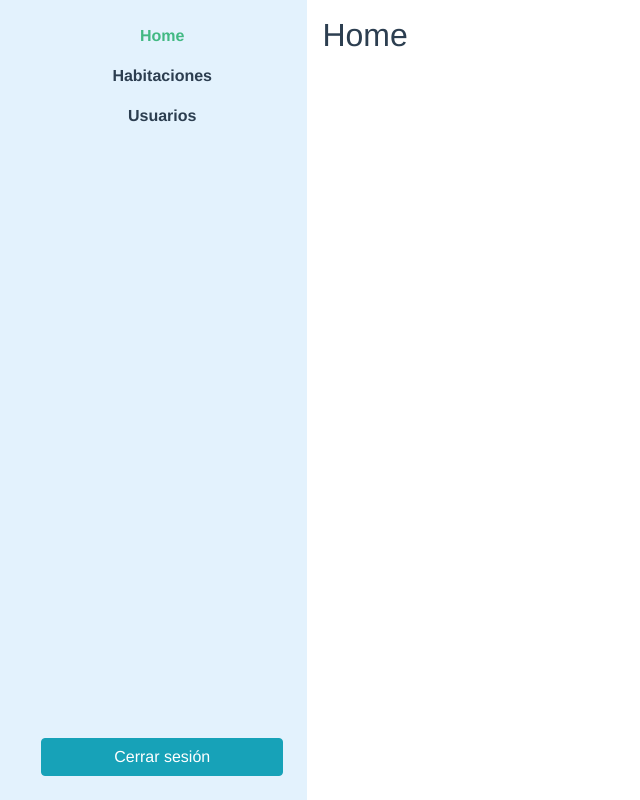
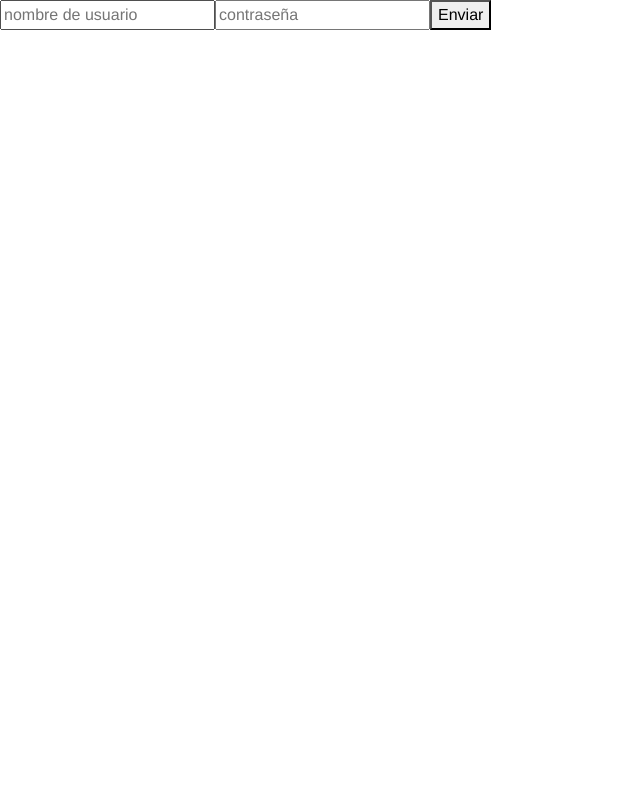
Before and after one commit to victorfch/nice-tidy-project, a Vue app in the folder src/front/: page /habitaciones in a window 1280 px wide. Shown: the whole page, without its empty margins (0-640 px from the left). Built offline with nearby package versions, Linux system fonts and the light colour scheme.

Commit message:
login usuario, falta securizar rutas

```diff
--- a/src/front/src/App.vue
+++ b/src/front/src/App.vue
@@ -1,18 +1,30 @@
 <template>
-  <div class="row">
-    <navbar />
-    <div class="container col-md-9 mt-3">
-      <router-view />
+  <div v-if="loged">
+    <div class="row">
+      <navbar />
+      <div class="container col-md-9 mt-3">
+        <router-view />
+      </div>
     </div>
+  </div>
+  <div v-else>
+    <login />
   </div>
 </template>
 <script>
 import Navbar from "./components/Navbar.vue";
+import Login from "./views/Login.vue";
 export default {
   components: {
     Navbar,
+    Login,
   },
   name: "App",
+  computed: {
+    loged() {
+      return localStorage.login;
+    },
+  },
 };
 </script>
 <style>
--- a/src/front/src/components/Navbar.vue
+++ b/src/front/src/components/Navbar.vue
@@ -30,7 +30,9 @@
         <li class="nav-item">
           <router-link class="nav-link" to="/usuarios">Usuarios</router-link>
         </li>
-        <button class="btn btn-info mt-auto">Cerrar sesión</button>
+        <button @click="logout" class="btn btn-info mt-auto">
+          Cerrar sesión
+        </button>
       </ul>
     </div>
   </nav>
@@ -39,6 +41,12 @@
 <script>
 export default {
   name: "Navbar",
+  methods: {
+    logout() {
+      localStorage.removeItem("login");
+      this.$router.go();
+    },
+  },
 };
 </script>
 
--- a/src/front/src/views/FormUsuario.vue
+++ b/src/front/src/views/FormUsuario.vue
@@ -91,18 +91,11 @@ export default {
         };
         fetch("http://localhost:8080/users", options)
           .then((response) => response.json())
-          .then((data) => console.log(data));
+          .then(() => {
+            this.alertExito();
+            setTimeout(() => this.$router.go(-1), 2500);
+          });
       }
-      this.alertExito();
-      this.borraRegistros();
-      /* poner un alert que desaparezca a los 2 segundos -> tengo una pagina localizada */
-    },
-    borraRegistros() {
-      this.name = "";
-      this.nickname = "";
-      this.password = "";
-      this.role = "";
-      this.surname = "";
     },
     alertExito() {
       this.exito = true;
--- a/src/front/src/views/Habitaciones.vue
+++ b/src/front/src/views/Habitaciones.vue
@@ -1,17 +1,15 @@
 <template>
-  <div class="habitaciones">
-    <div class="row">
-      <div class="col-12"><h1>Habitaciones</h1></div>
-    </div>
+  <div>
+    <h1>Habitaciones</h1>
     <hr />
-    <div class="alert alert-danger" v-if="errorCampos">
-      Debe rellenar todos los campos
-    </div>
     <div class="alert alert-danger" v-if="errorNumber">
       El número de habitación introducida ya existe
     </div>
     <div class="alert alert-success" v-if="exito">
       Habitación añadida con éxito
+    </div>
+    <div class="alert alert-danger" v-if="errorCampos">
+      Debe rellenar todos los campos
     </div>
     <form
       ref="form"
@@ -92,12 +90,12 @@ export default {
   data() {
     return {
       habitaciones: [],
+      errorNumber: false,
+      exito: false,
       numero: "",
       beds: "",
-      selected: "1",
+      selected: 1,
       errorCampos: false,
-      errorNumber: false,
-      exito: false,
     };
   },
   methods: {
@@ -163,7 +161,7 @@ export default {
     borrarRegistro() {
       this.numero = undefined;
       this.beds = undefined;
-      this.selected = undefined;
+      this.selected = 1;
     },
     modificarHabitacion() {
       console.log("modificando...");
--- a/src/front/src/views/Home.vue
+++ b/src/front/src/views/Home.vue
@@ -3,13 +3,7 @@
 </template>
 
 <script>
-// @ is an alias to /src
-
-
 export default {
-  name: 'Home',
-  components: {
-
-  }
-}
+  name: "Home",
+};
 </script>
--- /dev/null
+++ b/src/front/src/views/Login.vue
@@ -0,0 +1,44 @@
+<template>
+  <div>
+    <input type="text" v-model="username" placeholder="nombre de usuario" />
+    <input type="text" v-model="password" placeholder="contraseña" />
+    <button @click="send">Enviar</button>
+  </div>
+</template>
+
+<script>
+export default {
+  name: "Login",
+  data() {
+    return {
+      username: "",
+      password: "",
+    };
+  },
+  methods: {
+    send() {
+      const user = {
+        username: this.username,
+        password: this.password,
+      };
+      const options = {
+        method: "post",
+        body: JSON.stringify(user),
+        headers: {
+          "Content-Type": "application/json",
+        },
+      };
+      fetch("http://localhost:8080/login", options)
+        .then((response) => response.json())
+        .then((data) => {
+          localStorage.login = JSON.stringify(data);
+          console.log(data);
+          this.$router.go();
+        });
+    },
+  },
+};
+</script>
+
+<style scoped>
+</style>
--- a/src/front/src/views/VerUsuario.vue
+++ b/src/front/src/views/VerUsuario.vue
@@ -45,12 +45,11 @@ export default {
       console.log("modificando");
     },
     eliminarUsuario() {
-      fetch("http://localhost:8080/users/" + this.id, {
+      fetch(`http://localhost:8080/users/${this.user.id}`, {
         method: "DELETE",
       })
         .then((response) => response.text())
-        .then((data) => {
-          console.log(data);
+        .then(() => {
           this.$router.go(-1);
         });
     },
```
